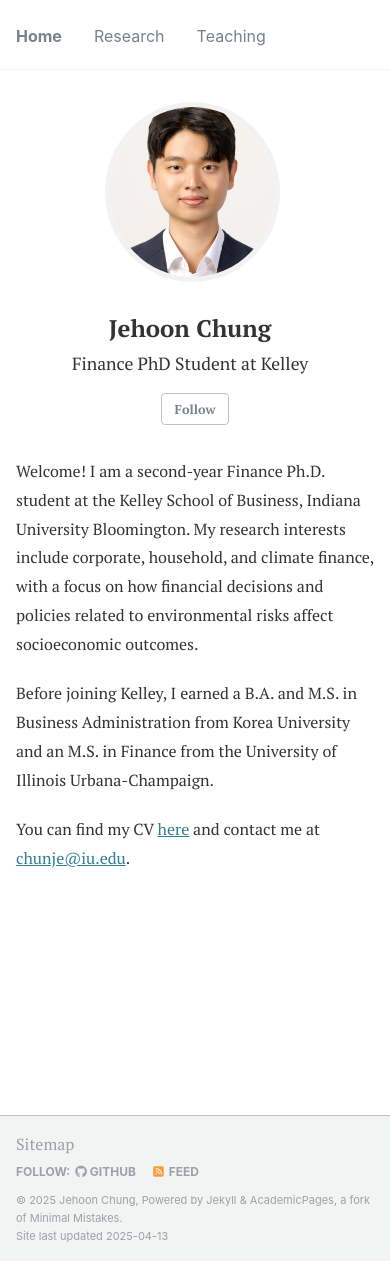
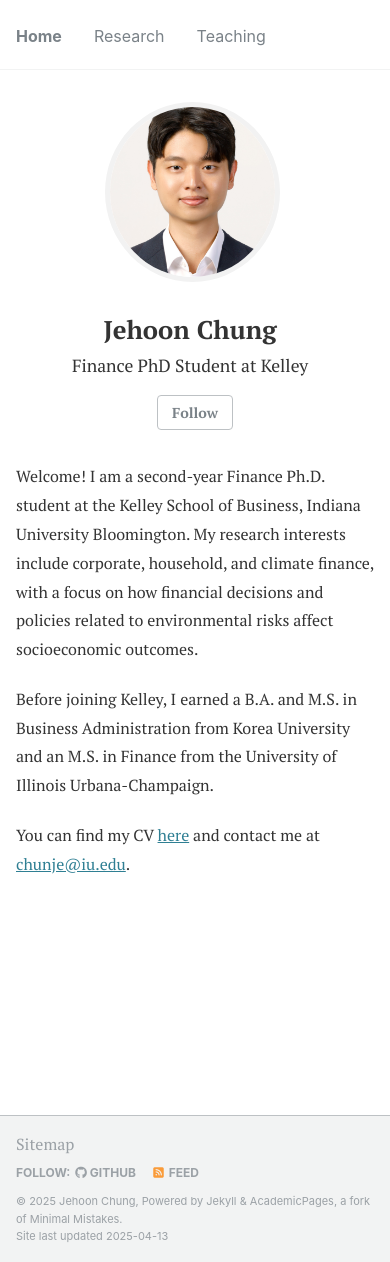
Before and after one commit to JehoonChung/jehoonchung.github.io, a Jekyll site: the page built from _pages/about.md, in a window 390 px wide and 1262 px high. Built offline with Jekyll 4.4.1, drawn with Linux system fonts in a browser that asks for light colours.

Commit message:
Update _custom.scss

```diff
--- a/_sass/_custom.scss
+++ b/_sass/_custom.scss
@@ -54,7 +54,7 @@
 
     .author__name {
       margin-bottom: 0.5rem !important;
-      font-size: 1.5rem !important; /* Increased from 2rem */
+      font-size: 1.6rem !important; /* Increased from 2rem */
     }
 
     .author__bio {
@@ -77,7 +77,7 @@
       margin: 0 auto 1rem !important;
       width: auto !important;
       order: -1 !important;
-      font-size: 0.8rem !important; /* Slightly larger button text */
+      font-size: 0.9rem !important; /* Slightly larger button text */
     }
 
     .social-icons {
```
